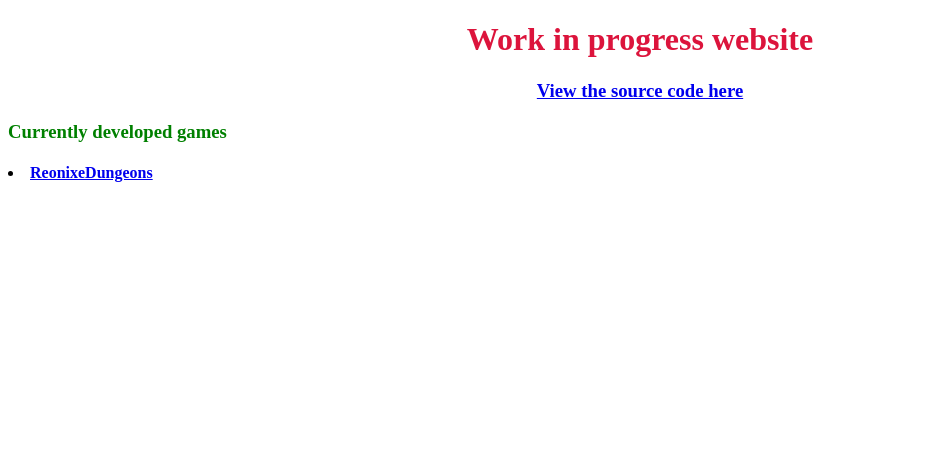
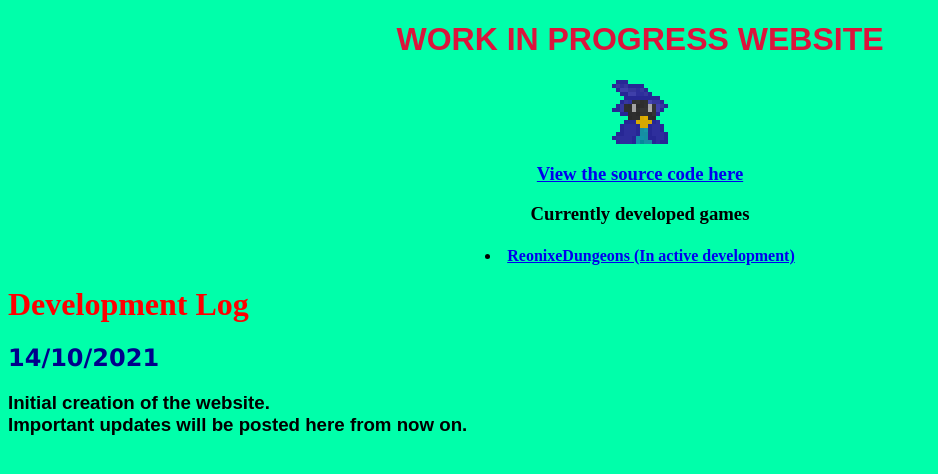
Before and after one commit to AshVXmc/ashvxmc.github.io, a plain HTML site: page index.html in a window 1280 px wide. Shown: the whole page, without its empty margins (0-938 px from the left). Drawn offline with Linux system fonts and the light colour scheme.

Commit message:
Added devlog

```diff
--- a/index.html
+++ b/index.html
@@ -1,11 +1,15 @@
 <!DOCTYPE html>
 <html>
-    <body>
+    <body style="background-color: rgb(0, 255, 170);">
+        <script src="src/index.js"></script>
         <link rel="stylesheet" href="styles.css">
             <p>
-                <h1 style="text-align: center; color: crimson;">
-                    Work in progress website
+                <h1 style="text-align: center; color: crimson; font-family:sans-serif">
+                    WORK IN PROGRESS WEBSITE
                 </h1>
+                <p>
+                    <img src="assets/icon.png" class="centerIMG">
+                </p>
                 <h3 style="text-align: center; color: rgb(97, 0, 207);">
                     <a href="https://github.com/AshVXmc/ashvxmc.github.io">
                         View the source code here
@@ -15,20 +19,29 @@
 
 
             <p>
-                <h3 style="color: green;">
+                <h3 style="text-align: center;">
                     <b> Currently developed games </b>
                 </h3>
-                <h4>
+                <h4 style="text-align: center;">
                     <li>
                         <a href="https://github.com/AshVXmc/ReonixeDungeons">
-                            ReonixeDungeons
+                            ReonixeDungeons (In active development)
                         </a>
                     </li>
                 </h4>
             </p>
 
-
-            <script src="src/index.js">
-            </script>
+            <!--Devlog part-->
+            <p>
+                <h1 style="color: red;">
+                    <b>
+                        Development Log
+                    </b>
+                </h1>
+                <h2 class="datetitle"> <b>14/10/2021</b></h2>
+                <h3 class="writing1">
+                    Initial creation of the website. <br> Important updates will be posted here from now on.
+                </h3>
+            </p>
     </body>
 </html>
--- a/styles.css
+++ b/styles.css
@@ -1,11 +1,14 @@
-h2.center {
-    text-align: center;
+h3.writing1 {
+    font-family: Arial, Helvetica, sans-serif;
 }
 
-h2.crimson {
-    color: crimson;
+h2.datetitle {
+    font-family: 'Lucida Sans', 'Lucida Sans Regular', 'Lucida Grande', 'Lucida Sans Unicode', Geneva, Verdana, sans-serif;
+    color: darkblue;
 }
 
-h4.center {
-    text-align: center;
+.centerIMG {
+    display: block;
+    margin-left: auto;
+    margin-right: auto;
 }
```
Also changed, not shown: assets/icon.png (added).
